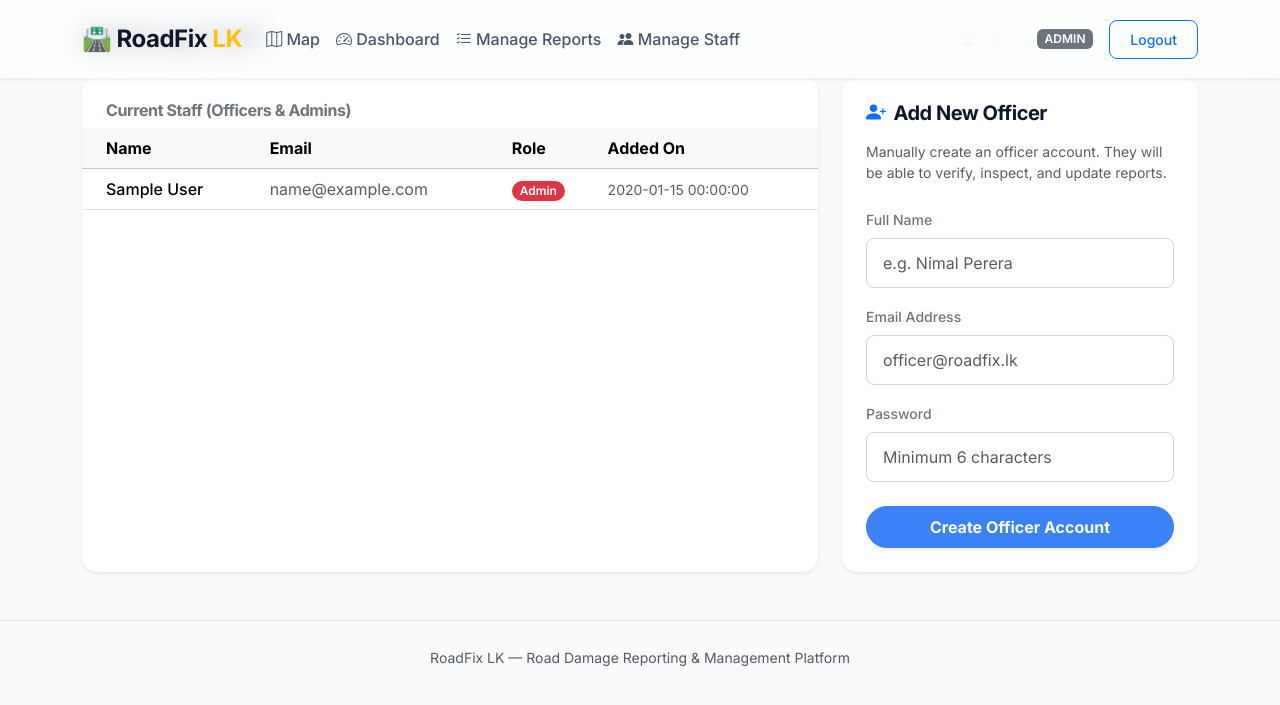
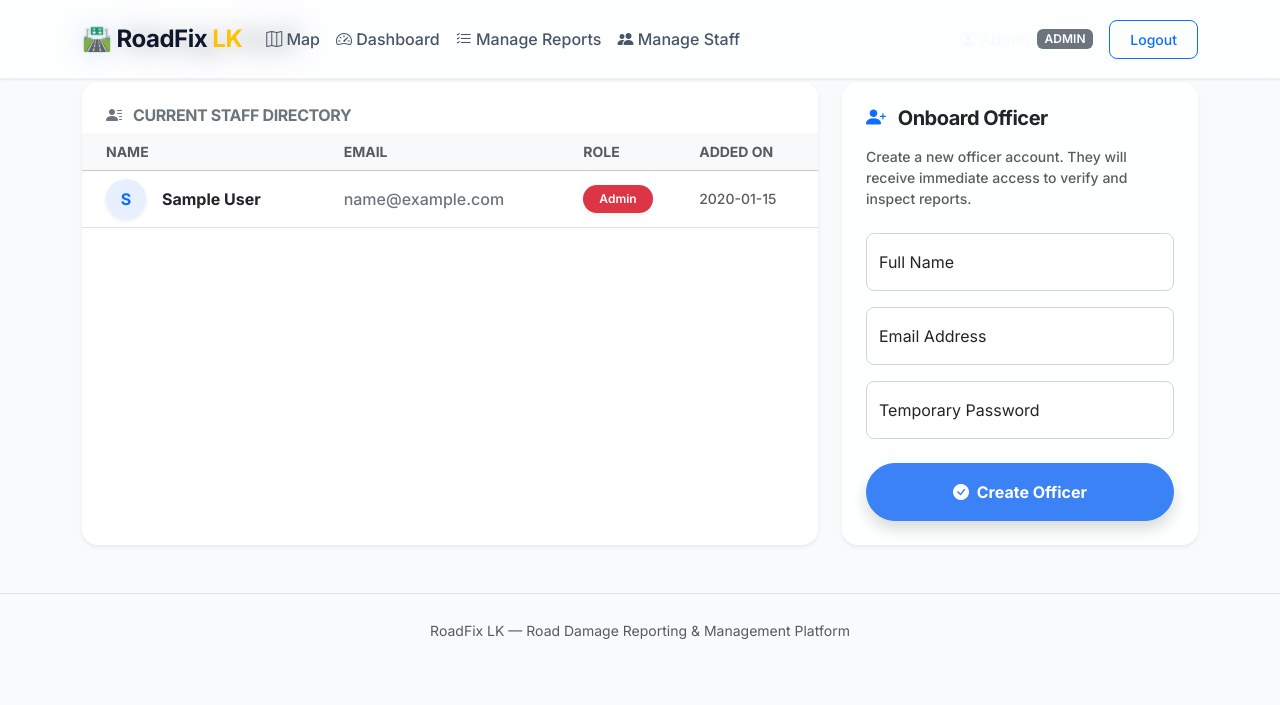
Before and after one commit to DulanMadhukaWeerathunga2000/RoadFix-LK, a Flask app: page /admin/staff in a window 1280 px wide. Shown: the top 705 px of the page. Run offline with Flask 3, Linux system fonts and the light colour scheme; a user stored in the database is signed in; tables that the repository leaves empty hold one stand-in row (values such as "Sample post").

Commit message:
Update admin_staff.html

```diff
--- a/templates/admin_staff.html
+++ b/templates/admin_staff.html
@@ -2,38 +2,47 @@
 {% block title %}Manage Staff - RoadFix LK{% endblock %}
 {% block content %}
 <div class="d-flex justify-content-between align-items-center mb-4">
-  <h4 class="mb-0 fw-bold" style="color: var(--secondary-color);"><i class="bi bi-people-fill"></i> Manage Staff</h4>
+  <h3 class="mb-0 fw-bold" style="color: var(--secondary-color);"><i class="bi bi-people-fill text-primary me-2"></i> Manage Staff</h3>
 </div>
 
 <div class="row g-4">
   <div class="col-lg-8">
-    <div class="card border-0 shadow-sm h-100">
-      <div class="card-header bg-white border-bottom-0 pt-4 pb-2">
-        <h6 class="fw-bold mb-0 text-secondary">Current Staff (Officers & Admins)</h6>
+    <div class="card border-0 shadow-sm h-100 rounded-4 overflow-hidden">
+      <div class="card-header bg-white border-bottom-0 pt-4 pb-2 px-4 d-flex justify-content-between align-items-center">
+        <h6 class="fw-bold mb-0 text-secondary text-uppercase"><i class="bi bi-person-lines-fill me-2"></i> Current Staff Directory</h6>
       </div>
       <div class="card-body p-0">
         <div class="table-responsive">
           <table class="table table-hover align-middle mb-0">
             <thead class="table-light">
               <tr>
-                <th class="ps-4">Name</th>
-                <th>Email</th>
-                <th>Role</th>
-                <th>Added On</th>
+                <th class="ps-4 text-muted small text-uppercase">Name</th>
+                <th class="text-muted small text-uppercase">Email</th>
+                <th class="text-muted small text-uppercase">Role</th>
+                <th class="text-muted small text-uppercase">Added On</th>
               </tr>
             </thead>
             <tbody>
               {% for s in staff %}
               <tr>
-                <td class="ps-4 fw-medium">{{ s.full_name }}</td>
-                <td class="text-muted">{{ s.email }}</td>
+                <td class="ps-4 fw-bold text-dark">
+                  <div class="d-flex align-items-center">
+                    <div class="bg-primary bg-opacity-10 text-primary rounded-circle d-flex align-items-center justify-content-center me-3 fw-bold shadow-sm" style="width: 40px; height: 40px;">
+                      {{ s.full_name[0]|upper }}
+                    </div>
+                    {{ s.full_name }}
+                  </div>
+                </td>
+                <td class="text-secondary fw-medium">{{ s.email }}</td>
                 <td>
-                  <span class="badge rounded-pill {% if s.role == 'admin' %}bg-danger{% else %}bg-primary{% endif %}">
+                  <span class="badge rounded-pill shadow-sm px-3 py-2 {% if s.role == 'admin' %}bg-danger{% else %}bg-primary{% endif %}">
                     {{ s.role|title }}
                   </span>
                 </td>
-                <td class="text-muted small">{{ s.created_at }}</td>
+                <td class="text-muted small fw-medium">{{ s.created_at.strftime('%Y-%m-%d') }}</td>
               </tr>
+              {% else %}
+              <tr><td colspan="4" class="text-center py-5 text-muted">No staff members found.</td></tr>
               {% endfor %}
             </tbody>
           </table>
@@ -43,27 +52,27 @@
   </div>
 
   <div class="col-lg-4">
-    <div class="card border-0 shadow-sm rounded-4 h-100">
+    <div class="card border-0 shadow-sm rounded-4 h-100" style="background: rgba(255, 255, 255, 0.85); backdrop-filter: blur(10px);">
       <div class="card-body p-4">
-        <h5 class="fw-bold mb-3"><i class="bi bi-person-plus-fill me-2 text-primary"></i>Add New Officer</h5>
-        <p class="text-muted small mb-4">Manually create an officer account. They will be able to verify, inspect, and update reports.</p>
+        <h5 class="fw-bold mb-3 text-dark"><i class="bi bi-person-plus-fill me-2 text-primary"></i> Onboard Officer</h5>
+        <p class="text-muted small mb-4 fw-medium">Create a new officer account. They will receive immediate access to verify and inspect reports.</p>
 
         <form method="POST" action="{{ url_for('admin.add_staff') }}">
-          <div class="mb-3">
-            <label class="form-label fw-medium text-secondary small">Full Name</label>
-            <input type="text" name="full_name" class="form-control" placeholder="e.g. Nimal Perera" required>
+          <div class="form-floating mb-3">
+            <input type="text" name="full_name" class="form-control rounded-3" id="floatingName" placeholder="e.g. Nimal Perera" required>
+            <label for="floatingName">Full Name</label>
           </div>
-          <div class="mb-3">
-            <label class="form-label fw-medium text-secondary small">Email Address</label>
-            <input type="email" name="email" class="form-control" placeholder="officer@roadfix.lk" required>
+          <div class="form-floating mb-3">
+            <input type="email" name="email" class="form-control rounded-3" id="floatingEmail" placeholder="officer@roadfix.lk" required>
+            <label for="floatingEmail">Email Address</label>
           </div>
-          <div class="mb-3">
-            <label class="form-label fw-medium text-secondary small">Password</label>
-            <input type="password" name="password" class="form-control" placeholder="Minimum 6 characters" minlength="6" required>
+          <div class="form-floating mb-4">
+            <input type="password" name="password" class="form-control rounded-3" id="floatingPassword" placeholder="Minimum 6 characters" minlength="6" required>
+            <label for="floatingPassword">Temporary Password</label>
           </div>
           <div class="d-grid mt-4">
-            <button type="submit" class="btn btn-primary fw-bold py-2 rounded-pill shadow-sm">
-              Create Officer Account
+            <button type="submit" class="btn btn-primary fw-bold py-3 rounded-pill shadow hover-lift">
+              <i class="bi bi-check-circle-fill me-1"></i> Create Officer
             </button>
           </div>
         </form>
```
